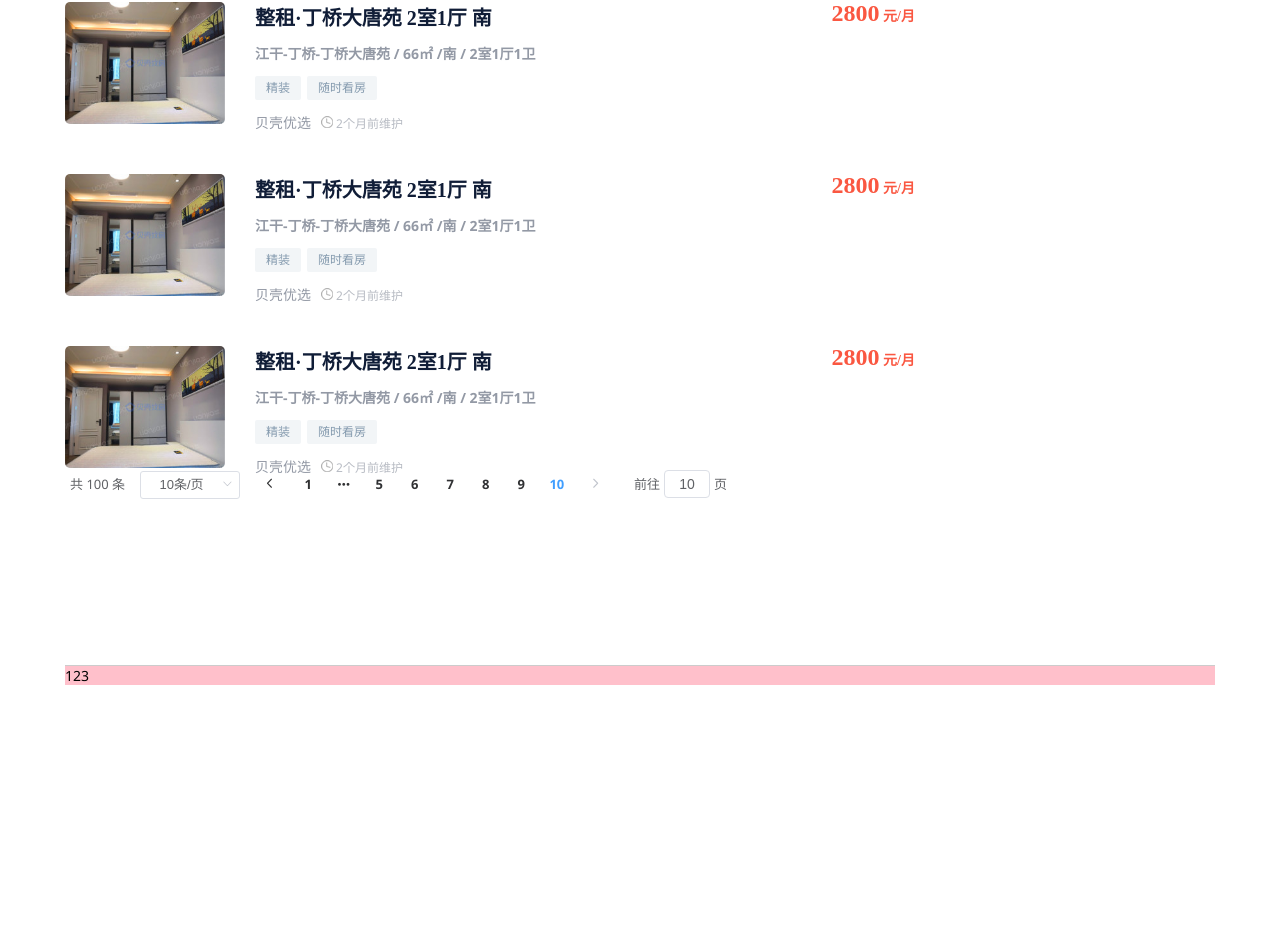
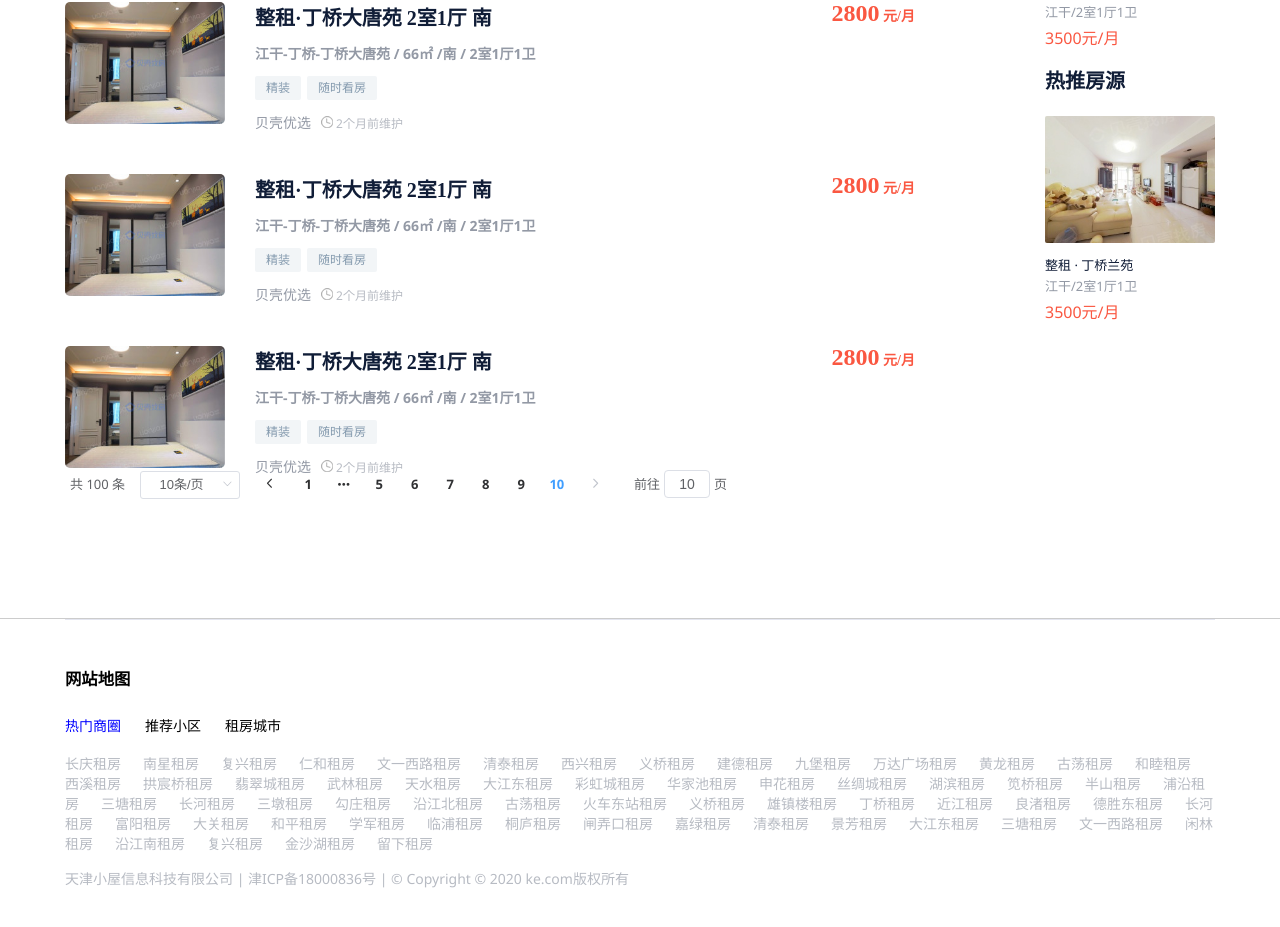
Before and after one commit to laixiangran/hzke, a Vue app: page /#/zufang in a window 1280 px wide. Shown: the part 1831-2758 px from the top of the page. Before the commit the page ends 2516 px from the top, so only its background shows below. Built offline with nearby package versions, Linux system fonts and the light colour scheme.

Commit message:
完成了租房页面布局和一些相关逻辑

```diff
--- a/src/components/zufang/rentHouse.vue
+++ b/src/components/zufang/rentHouse.vue
@@ -3,40 +3,12 @@
     <!-- 头部区域 -->
     <div id="zufang-header">
       <header>
-        <ul class="header_wrap w">
+        <ul class="header_wrap w" v-for="(item, index) in headerList" :key="index">
           <li>
-            <a href="javascript:;">首页</a>
+            <a href="javascript:;">{{item}}</a>
           </li>
-          <li>
-            <a href="javascript:;">二手房</a>
-          </li>
-          <li>
-            <a href="javascript:;">新房</a>
-          </li>
-          <li>
-            <a class="active" href="javascript:;">租房</a>
-          </li>
-          <li>
-            <a href="javascript:;">海外</a>
-          </li>
-          <li>
-            <a href="javascript:;">小区</a>
-          </li>
-          <li>
-            <a href="javascript:;">百科</a>
-          </li>
-          <li>
-            <a href="javascript:;">房价</a>
-          </li>
-          <li>
-            <a href="javascript:;">发布房源</a>
-          </li>
-          <li>
-            <a href="javascript:;">下载APP</a>
-          </li>
-          <li>
-            <a href="javascript:;">贝壳开放平台</a>
-          </li>
+        </ul>
+        <ul class="header_wrap">
           <li class="last_li">
             <img src="./images/user_icon.png" alt />
             <span>
@@ -711,8 +683,29 @@
     </div>
     <!-- 内容区域  end -->
     <!-- 底部 -->
-    <footer class="w">
-      123
+    <footer>
+      <div class="footer_main w">
+        <h3>网站地图</h3>
+        <div class="footer_middle">
+          <ul class="fatherList">
+            <li><a @click="showCur" :class="curIndex ? 'cur' : ''" href="javascript:;">热门商圈</a></li>
+            <li><a @click="showCur" :class="!curIndex ? 'cur' : ''" href="javascript:;">推荐小区</a></li>
+            <li><a @click="showCur" href="javascript:;">租房城市</a></li>
+          </ul>
+          <ul showIndex="1" class="sonList" >
+            <li><a v-for="(item,index) in childList" :key="index" href="javascript:;">{{item}}</a></li>
+          </ul>
+          <!-- <ul style="display: none;" showIndex="1" class="sonList" v-for="(item,index) in childList" :key="index">
+            <li><a href="javascript:;">{{item}}</a></li>
+          </ul>
+          <ul style="display: none;" showIndex="2" class="sonList" v-for="(item,index) in childList" :key="index">
+            <li><a href="javascript:;">{{item}}</a></li>
+          </ul> -->
+        </div>
+        <div class="footer_bottom">
+          <a href="#">天津小屋信息科技有限公司 | 津ICP备18000836号 | © Copyright © 2020 ke.com版权所有</a>
+        </div>
+      </div>
     </footer>
   </div>
 </template>
@@ -723,6 +716,7 @@ export default {
   name: "rentHouse",
   data() {
     return {
+      headerList: ['首页','二手房','新房','租房','海外','小区','百科','房价','发布房源','载APP','贝壳开放平台'],
       active: true,
       checkList: [],
       data: [
@@ -746,15 +740,18 @@ export default {
       activeName: "first",
       // 分页功能
       currentPage: 10,
-      total: 4
-    };
+      total: 4,
+      curIndex: true,
+      childList: ['长庆租房', '南星租房', '复兴租房', '仁和租房', '文一西路租房', '清泰租房', '西兴租房', '义桥租房', '建德租房', '九堡租房', '万达广场租房', '黄龙租房', '古荡租房', '和睦租房', '西溪租房', '拱宸桥租房', '翡翠城租房', '武林租房', '天水租房', '大江东租房', '彩虹城租房', '华家池租房','申花租房', '丝绸城租房' ,'湖滨租房' ,'笕桥租房', '半山租房', '浦沿租房', '三塘租房', '长河租房' ,'三墩租房', '勾庄租房', '沿江北租房' ,'古荡租房', '火车东站租房' ,'义桥租房', '雄镇楼租房' ,'丁桥租房', '近江租房', '良渚租房', '德胜东租房', '长河租房' ,'富阳租房', '大关租房', '和平租房', '学军租房', '临浦租房', '桐庐租房', '闸弄口租房' ,'嘉绿租房' ,'清泰租房', '景芳租房', '大江东租房', '三塘租房', '文一西路租房', '闲林租房', '沿江南租房', '复兴租房', '金沙湖租房', '留下租房'],
+      showIndex: [0, 1, 2]
+    }
   },
 
   created() {},
 
   methods: {
     areaClick() {
-      this.active = true;
+      this.active = true
       this.data = [
         "不限",
         "西湖",
@@ -768,7 +765,7 @@ export default {
         "富阳",
         "临安",
         "钱塘新区"
-      ];
+      ]
     },
     railClick() {
       this.active = false;
@@ -779,22 +776,30 @@ export default {
         "地铁2号线",
         "地铁4号线",
         "地铁5号线"
-      ];
+      ]
     },
     clickBuxian(index) {
-      this.way = index;
+      this.way = index
     },
     styleClick(index) {
       if (index == 0) {
-        return true;
+        return true
       }
-      this.waySum = index;
+      this.waySum = index
     },
     moreClick() {
-      this.more = !this.more;
+      this.more = !this.more
+    },
+    showCur () {
+      this.curIndex = true
+    },
+    show () {
+      this.showIndex.forEach(item => {
+
+      })
     }
   }
-};
+}
 </script>
 
 <style scoped lang='less'>
--- a/src/components/zufang/zufang.css
+++ b/src/components/zufang/zufang.css
@@ -23,6 +23,9 @@ header {
   margin: 0;
   box-shadow: 0 1px 0 0 #e4e6f0;
 }
+header .header_login {
+  margin-right: 40px;
+}
 header .header_wrap {
   padding: 0;
 }
@@ -42,6 +45,7 @@ header .header_wrap .active {
 }
 .header_wrap .last_li {
   float: right;
+  margin-right: 180px;
 }
 .header_wrap .last_li img {
   vertical-align: middle;
@@ -225,8 +229,8 @@ header .header_wrap .active {
   visibility: hidden;
 }
 .content {
+  position: relative;
   width: 1150px;
-  height: 1980px;
 }
 .content .el-tab-pane {
   height: 1780px;
@@ -237,9 +241,7 @@ header .header_wrap .active {
   font-size: 13px;
 }
 .content .content_article {
-  position: relative;
   width: 850px;
-  height: 800px;
   margin: 30px 0 14px 0;
 }
 .content .content_article .content__title {
@@ -360,7 +362,6 @@ header .header_wrap .active {
   right: 0;
   float: right;
   width: 170px;
-  height: 700px;
   margin-top: 105px;
   background-position: 0 0;
   background-repeat: no-repeat;
@@ -450,7 +451,42 @@ header .header_wrap .active {
 }
 footer {
   border-top: 1px solid #ccc;
-  background-color: pink;
   font-size: 14px;
   margin-top: 40px;
 }
+footer .footer_main {
+  border-top: 1px solid #e4e6f0;
+  padding: 30px 0 80px;
+}
+footer .footer_main h3 {
+  margin-bottom: 25px;
+}
+footer .footer_main .footer_middle .fatherList {
+  padding-left: 0;
+}
+footer .footer_main .footer_middle .fatherList li {
+  display: inline-block;
+  margin-right: 24px;
+  margin-bottom: 18px;
+  color: #707787;
+}
+footer .footer_main .footer_middle .fatherList li .cur {
+  color: blue;
+}
+footer .footer_main .footer_middle .sonList {
+  padding-left: 0;
+}
+footer .footer_main .footer_middle .sonList li {
+  float: left;
+}
+footer .footer_main .footer_middle .sonList li a {
+  color: #b7bbc3;
+  margin-right: 22px;
+  margin-bottom: 2px;
+}
+footer .footer_main .footer_bottom {
+  margin-top: 115px;
+}
+footer .footer_main .footer_bottom a {
+  color: #b7bbc3;
+}
--- a/src/components/zufang/zufang.less
+++ b/src/components/zufang/zufang.less
@@ -20,6 +20,9 @@ header {
 	line-height: 36px;
 	margin: 0;
 	box-shadow: 0 1px 0 0 #e4e6f0;
+	.header_login {
+		margin-right: 40px;
+	}
 	.header_wrap {
 		padding: 0;
 	}
@@ -40,6 +43,7 @@ header .header_wrap .active {
 }
 .header_wrap .last_li {
 		float: right;
+		margin-right: 180px;
 		img {
 			vertical-align: middle;
 			margin-right: 6px;
@@ -236,8 +240,9 @@ header .header_wrap .active {
 }
 // 内容区域
 .content {
+	position: relative;
 	width: 1150px;
-	height: 1980px;
+	// height: 1980px;
 	.el-tab-pane {
 		height: 1780px;
 	}
@@ -247,9 +252,7 @@ header .header_wrap .active {
 		font-size: 13px;
 	}
 	.content_article {
-		position: relative;
 		width: 850px;
-		height: 800px;
 		margin: 30px 0 14px 0;
 		// 搜索结果
 		.content__title {
@@ -377,7 +380,6 @@ header .header_wrap .active {
 		right: 0;
 		float: right;
 		width: 170px;
-		height: 700px;
     margin-top: 105px;
     background-position: 0 0;
 		background-repeat: no-repeat;
@@ -478,7 +480,46 @@ header .header_wrap .active {
 // 底部
 footer {
 	border-top: 1px solid #ccc;
-	background-color: pink;
 	font-size: 14px;
 	margin-top: 40px;
+	.footer_main {
+		border-top: 1px solid #e4e6f0;
+		padding: 30px 0 80px;
+		h3 {
+			margin-bottom: 25px;
+		}
+		.footer_middle {
+			.fatherList {
+				padding-left: 0;
+				li {
+					display: inline-block;
+					margin-right: 24px;
+					margin-bottom: 18px;
+					color: #707787;
+					.cur {
+						color: blue;
+					}
+				}
+			}
+			.sonList {
+				padding-left: 0;
+				li {
+					float: left;
+
+					a {
+						color: #b7bbc3;
+						margin-right: 22px;
+						margin-bottom: 2px;
+					}
+				}
+			}
+		}
+		.footer_bottom {
+			margin-top: 115px;
+			a {
+				color: #b7bbc3;
+			}
+		}
+	}
+
 }
```
